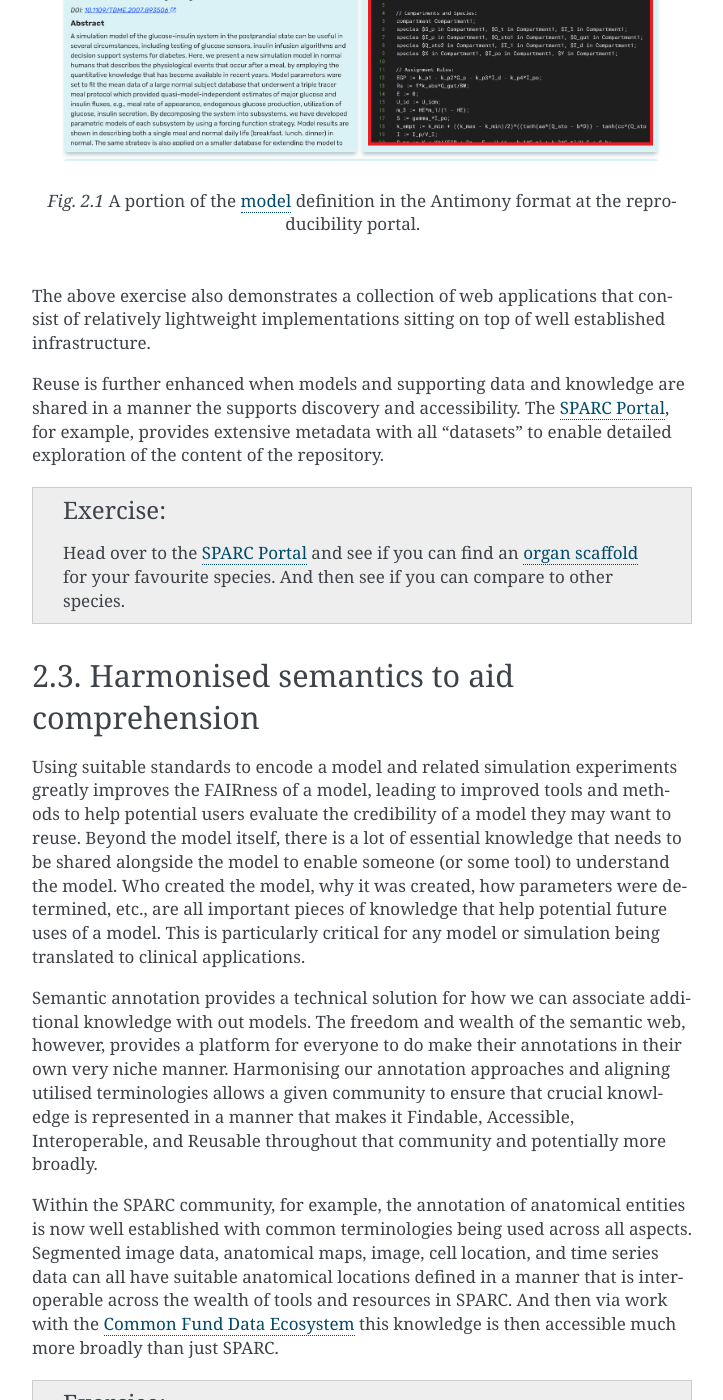
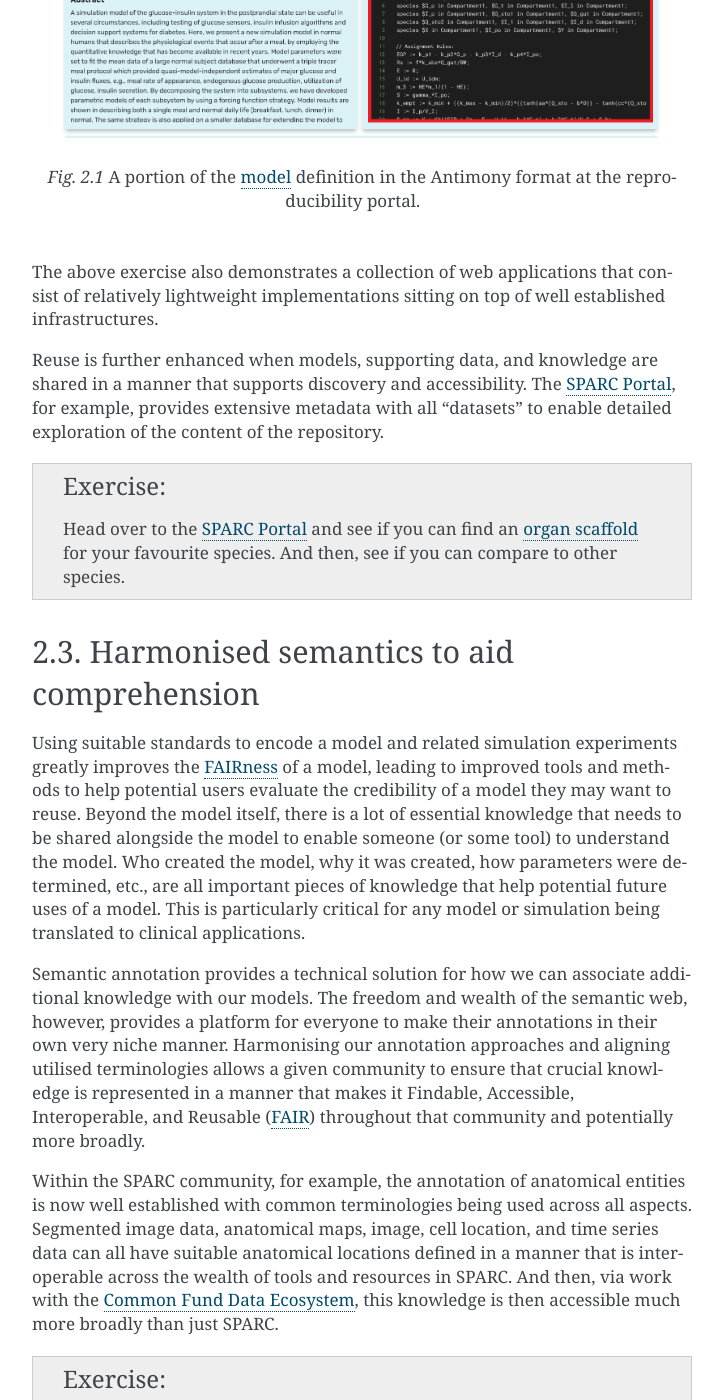
Before and after one commit to tools-for-credible-digital-twins/embc23, a Sphinx documentation site: the page built from source/standards/index.rst, in a window 1280 px wide and 1400 px high, scrolled down 1924 px. Shown: the whole window, without its empty margins (388-1111 px from the left). Built offline with Sphinx 7.4.7, drawn with Linux system fonts in a browser that asks for light colours; cross-references to code outside the pages are shown as plain code; some of the changed text lies outside the part shown.

Commit message:
Various minor fixes.

```diff
--- a/source/standards/index.rst
+++ b/source/standards/index.rst
@@ -2,16 +2,16 @@ Standards
 =========
 
 In this part of the workshop, we will introduce relevant standards and formats that are used throughout the workshop.
-As mentioned in :numref:`workshop_philosophy` we will cover a range of standards from various domains, and attempt to demonstrate how they can be linked together through the use of harmonised semantics (see, for example, :cite:t:`neal_harmonizing_2019`).
+As mentioned in :numref:`workshop_philosophy`, we will cover a range of standards from various domains, and attempt to demonstrate how they can be linked together through the use of harmonised semantics (see, for example, :cite:t:`neal_harmonizing_2019`).
 
 The hands-on tutorials will include specific options to help attendees gain familiarity with the standards, the tools for working with them, and the APIs and services that can be used to integrate them into your own tools and methods.
 
 Coordinating standards development
 ----------------------------------
 
-When discussing standards in the context of this workshop, we primarily refer to community-based, grass-roots, standardisation efforts. Different communities have different approaches to developing, maintaining, and promoting their standards. The Computational Modelling in Biology Network (COMBINE, https://co.mbine.org/) was established to coordinate the development of the various community standards and formats for computational models (see :cite:t:`waltemath_first_2020` for a summary of early efforts). Standards accepted as core standards within the COMBINE community are expected to meet a minimal set of requirements in the management of the supporting community.
+When discussing standards in the context of this workshop, we primarily refer to community-based, grass-roots, standardisation efforts. Different communities have different approaches to developing, maintaining, and promoting their standards. The Computational Modelling in Biology Network (`COMBINE <https://co.mbine.org/>`_) was established to coordinate the development of the various community standards and formats for computational models (see :cite:t:`waltemath_first_2020` for a summary of early efforts). Standards accepted as core standards within the COMBINE community are expected to meet a minimal set of requirements in the management of the supporting community.
 
-COMBINE standards span several domains models and their use. This includes `CellML <https://cellml.org>`_, the `Systems Biology Markup Language (SBML) <https://sbml.org/>`_, and `NeuroML <https://neuroml.org/>`_ for describing various types of models; and the `Simulation Experiment Description Markup Language (SED-ML) <https://sed-ml.org/>`_ for the use of models in numerical simulation experiments. There are also standards for graphical representation of models and standards for synthetic biology.
+COMBINE standards span several domains models and their use. This includes `CellML <https://cellml.org/>`_, the `Systems Biology Markup Language (SBML) <https://sbml.org/>`_, and `NeuroML <https://neuroml.org/>`_ for describing various types of models; and the `Simulation Experiment Description Markup Language (SED-ML) <https://sed-ml.org/>`_ for the use of models in numerical simulation experiments. There are also standards for graphical representation of models and standards for synthetic biology.
 
 .. admonition:: Exercise
 
@@ -21,15 +21,15 @@ COMBINE standards span several domains models and their use. This includes `Cell
 Standards aid model reuse
 -------------------------
 
-While sharing a model implementation in any way is significantly better than not sharing at all, unless a model is shared in a standard format it rapidly becomes inaccessible as software disappears or becomes unusable, requirements can no longer be met, etc. Sharing a model in a standard format ensures that it continues to be accessible - for example, models encoded in CellML or SBML 20 years ago can still be interpreted by current software tools even though the current tools did not exist at all 20 years ago. :cite:t:`mendes_reproducibility_2023` presents an extremely enlightening experience of the process required to resurrect a 20 year old model.
+While sharing a model implementation in any way is significantly better than not sharing at all, unless a model is shared in a standard format, it rapidly becomes inaccessible as software disappears or becomes unusable, requirements can no longer be met, etc. Sharing a model in a standard format ensures that it continues to be accessible - for example, models encoded in CellML or SBML 20 years ago can still be interpreted by current software tools even though the current tools did not exist at all 20 years ago. :cite:t:`mendes_reproducibility_2023` presents an extremely enlightening experience of the process required to resurrect a 23-year old model.
 
 Furthermore, the modularity inherent in these standards enables parts of models to be reused. While tools and methods for the automated discovery and reuse of models and parts of models continue to themselves become more accessible (for example, see :cite:`shahidi_hierarchical_2021` or :cite:`shahidi_sbml_2022`), model reuse is currently primarily a manual process.
 
 .. admonition:: Exercise
 
-    Explore the reproducibility portal https://reproducibilityportal.org/ and see if you can discover some part of a model that might be of interest to you. Grab the Antimony code for that reaction and paste it into `MakeSBML`_ to generate a new SBML model.
+    Explore the `Reproducibility Portal`_ and see if you can discover some part of a model that might be of interest to you. Grab the `Antimony`_ code for that reaction and paste it into `MakeSBML`_ to generate a new SBML model.
 
-The above exercise makes use of the `Antimony <https://github.com/sys-bio/antimony>`_ :cite:`smith_antimony_2009` model definition language as a Human readable form of the models available on the `Reproducibility Portal`_. The :ref:`figure below <reproducibility_portal_antimony>` shows an example of the Antimony format. Parts of the model (for example the reaction rate rules) can be easily copy-and-pasted into the `MakeSBML`_ web-application to generate a new SBML model. Using MakeSBML to translate the Antimony text into SBML and then translate the SBML back into Antimony makes it easy to see what additional information is needed to make a complete model.
+The above exercise makes use of the `Antimony`_ :cite:`smith_antimony_2009` model definition language as a human-readable form of the models available on the `Reproducibility Portal`_. The :ref:`figure below <reproducibility_portal_antimony>` shows an example of the Antimony format. Parts of the model (for example the reaction rate rules) can be easily copy-and-pasted into the `MakeSBML`_ web-application to generate a new SBML model. Using MakeSBML to translate the Antimony text into SBML and then translate the SBML back into Antimony makes it easy to see what additional information is needed to make a complete model.
 
 .. _reproducibility_portal_antimony:
 .. figure:: ../_static/reproducibility-portal-antimony.png
@@ -38,22 +38,22 @@ The above exercise makes use of the `Antimony <https://github.com/sys-bio/antimo
 
    A portion of the `model <https://reproducibilityportal.org/model/647a4b1877b6669655060cd2>`_ definition in the Antimony format at the reproducibility portal.
 
-The above exercise also demonstrates a collection of web applications that consist of relatively lightweight implementations sitting on top of well established infrastructure.
+The above exercise also demonstrates a collection of web applications that consist of relatively lightweight implementations sitting on top of well established infrastructures.
 
-Reuse is further enhanced when models and supporting data and knowledge are shared in a manner the supports discovery and accessibility. The `SPARC Portal`_, for example, provides extensive metadata with all "datasets" to enable detailed exploration of the content of the repository.
+Reuse is further enhanced when models, supporting data, and knowledge are shared in a manner that supports discovery and accessibility. The `SPARC Portal`_, for example, provides extensive metadata with all "datasets" to enable detailed exploration of the content of the repository.
 
 .. admonition:: Exercise
 
-    Head over to the `SPARC Portal`_ and see if you can find an `organ scaffold`_ for your favourite species. And then see if you can compare to other species.
+    Head over to the `SPARC Portal`_ and see if you can find an `organ scaffold`_ for your favourite species. And then, see if you can compare to other species.
 
 Harmonised semantics to aid comprehension
 -----------------------------------------
 
-Using suitable standards to encode a model and related simulation experiments greatly improves the FAIRness of a model, leading to improved tools and methods to help potential users evaluate the credibility of a model they may want to reuse. Beyond the model itself, there is a lot of essential knowledge that needs to be shared alongside the model to enable someone (or some tool) to understand the model. Who created the model, why it was created, how parameters were determined, etc., are all important pieces of knowledge that help potential future uses of a model. This is particularly critical for any model or simulation being translated to clinical applications.
+Using suitable standards to encode a model and related simulation experiments greatly improves the `FAIRness <https://www.go-fair.org/fair-principles/>`_ of a model, leading to improved tools and methods to help potential users evaluate the credibility of a model they may want to reuse. Beyond the model itself, there is a lot of essential knowledge that needs to be shared alongside the model to enable someone (or some tool) to understand the model. Who created the model, why it was created, how parameters were determined, etc., are all important pieces of knowledge that help potential future uses of a model. This is particularly critical for any model or simulation being translated to clinical applications.
 
-Semantic annotation provides a technical solution for how we can associate additional knowledge with out models. The freedom and wealth of the semantic web, however, provides a platform for everyone to do make their annotations in their own very niche manner. Harmonising our annotation approaches and aligning utilised terminologies allows a given community to ensure that crucial knowledge is represented in a manner that makes it Findable, Accessible, Interoperable, and Reusable throughout that community and potentially more broadly.
+Semantic annotation provides a technical solution for how we can associate additional knowledge with our models. The freedom and wealth of the semantic web, however, provides a platform for everyone to make their annotations in their own very niche manner. Harmonising our annotation approaches and aligning utilised terminologies allows a given community to ensure that crucial knowledge is represented in a manner that makes it Findable, Accessible, Interoperable, and Reusable (`FAIR <https://www.go-fair.org/fair-principles/>`_) throughout that community and potentially more broadly.
 
-Within the SPARC community, for example, the annotation of anatomical entities is now well established with common terminologies being used across all aspects. Segmented image data, anatomical maps, image, cell location, and time series data can all have suitable anatomical locations defined in a manner that is interoperable across the wealth of tools and resources in SPARC. And then via work with the `Common Fund Data Ecosystem <https://commonfund.nih.gov/dataecosystem>`_ this knowledge is then accessible much more broadly than just SPARC.
+Within the SPARC community, for example, the annotation of anatomical entities is now well established with common terminologies being used across all aspects. Segmented image data, anatomical maps, image, cell location, and time series data can all have suitable anatomical locations defined in a manner that is interoperable across the wealth of tools and resources in SPARC. And then, via work with the `Common Fund Data Ecosystem <https://commonfund.nih.gov/dataecosystem>`_, this knowledge is then accessible much more broadly than just SPARC.
 
 .. admonition:: Exercise
 
@@ -77,7 +77,7 @@ Standardised packaging to improve sharing
 
 A modelling study or project will invariably consist of many different resources, and each resource may evolve independently over time. For example, data collected to use in a parameter estimation task is unlikely to change, whereas a simulation experiment description may go through many iterations as the best numerical algorithm is determined.
 
-One solution that enables authors to package up the collection of resources needed to share a given study or project at a point in time is the Open Modelling EXchange format (OMEX) :cite:`bergmann_combine_2014`, also known as a '*COMBINE Archive*', illustrated in the :ref:`figure below <combine_archive_image>`. This format is a structured ZIP file that defines the content of the archive in a standardised manner, allowing different software tools and applications to import a given archive and extract whichever resources in the archive the tool is able to work with. For example, a model visualisation tool may work with the visual representation of the model, whereas a simulation tool would more likely work with a simulation description.
+One solution that enables authors to package up the collection of resources needed to share a given study or project at a point in time is the Open Modelling EXchange format (`OMEX <https://identifiers.org/combine.specifications:omex>`_) :cite:`bergmann_combine_2014`, also known as a '*COMBINE Archive*', illustrated in the :ref:`figure below <combine_archive_image>`. This format is a structured ZIP file that defines the content of the archive in a standardised manner, allowing different software tools and applications to import a given archive and extract whichever resources in the archive the tool is able to work with. For example, a model visualisation tool may work with the visual representation of the model, whereas a simulation tool would more likely work with a simulation description.
 
 .. _combine_archive_image:
 .. figure:: ../_static/OMEX-archive.png
@@ -88,22 +88,23 @@ One solution that enables authors to package up the collection of resources need
 
 .. admonition:: Exercise
 
-    The `Physiome`_ journal publishes articles which describe a reproducible model implementation associated with a peer-reviewed scientific article. Take a look at the currently published articles and see if you can find the OMEX archive file for a given article. Try downloading the archive, renaming it to a :file:`.zip` and extracting the archive. Then see if you can match up the contents of the archive to the description given in the article.
+    The `Physiome journal`_ publishes articles which describe a reproducible model implementation associated with a peer-reviewed scientific article. Take a look at the currently published articles and see if you can find the OMEX file for a given article. Try downloading the archive, renaming it to a :file:`.zip` file, and extracting the archive. Then see if you can match up the contents of the archive to the description given in the article.
 
-Another example of this approach of standardised packaging of a project or study into single object to aid sharing is the SPARC Dataset Structure (SDS) :cite:p:`bandrowski_sparc_2021`. While developed initially for experimental data collected, models created, and analyses performed across the `SPARC <SPARC Portal>`_, this is now being extended to include a wider range of data and knowledge. In particular, extensions to support clinical data are a large focus of the 12 Labours project.
+Another example of this approach of standardised packaging of a project or study into single objects to aid sharing is the SPARC Dataset Structure (SDS) :cite:p:`bandrowski_sparc_2021`. While developed initially for experimental data collected, models created, and analyses performed across the `SPARC Portal`_, this is now being extended to include a wider range of data and knowledge. In particular, extensions to support clinical data are a large focus of the `12 Labours project <https://www.auckland.ac.nz/en/abi/our-research/research-groups-themes/12-Labours.html>`_.
 
 .. admonition:: Exercise
 
-    Lets explore a few different types of datasets on the SPARC Portal. For each of the following datasets, take a look around the dataset details pages - the :guilabel:`Files` view gives the most detailed view of the SPARC dataset structure; the :guilabel:`Gallery` provides a visual exploration interface that is built using the metadata provided in the SDS; and the specific viewers available via the gallery let you dive into the data.
+    Lets explore a few different types of datasets on the `SPARC Portal`_. For each of the following datasets, take a look around the dataset details pages - the :guilabel:`Files` view gives the most detailed view of the SPARC dataset structure; the :guilabel:`Gallery` provides a visual exploration interface that is built using the metadata provided in the SDS; and the specific viewers available via the gallery let you dive into the data.
 
     * https://sparc.science/datasets/54
     * https://sparc.science/datasets/32
     * https://sparc.science/datasets/157 (look for the additional action buttons in the top left panel)
 
+.. _Antimony: https://github.com/sys-bio/antimony
 .. _Reproducibility Portal: https://reproducibilityportal.org/
 .. _MakeSBML: https://sys-bio.github.io/makesbml/
 .. _SPARC Portal: https://sparc.science
 .. _organ scaffold: https://docs.sparc.science/docs/organ-scaffolds
 .. _anatomical connectivity flatmap: https://sparc.science/maps?type=ac
 .. _AMAS: https://github.com/sys-bio/amas
-.. _Physiome: https://journal.physiomeproject.org
+.. _Physiome journal: https://journal.physiomeproject.org
```
Also changed, not shown: other parts of source/standards/index.rst (+2 -2 lines).
